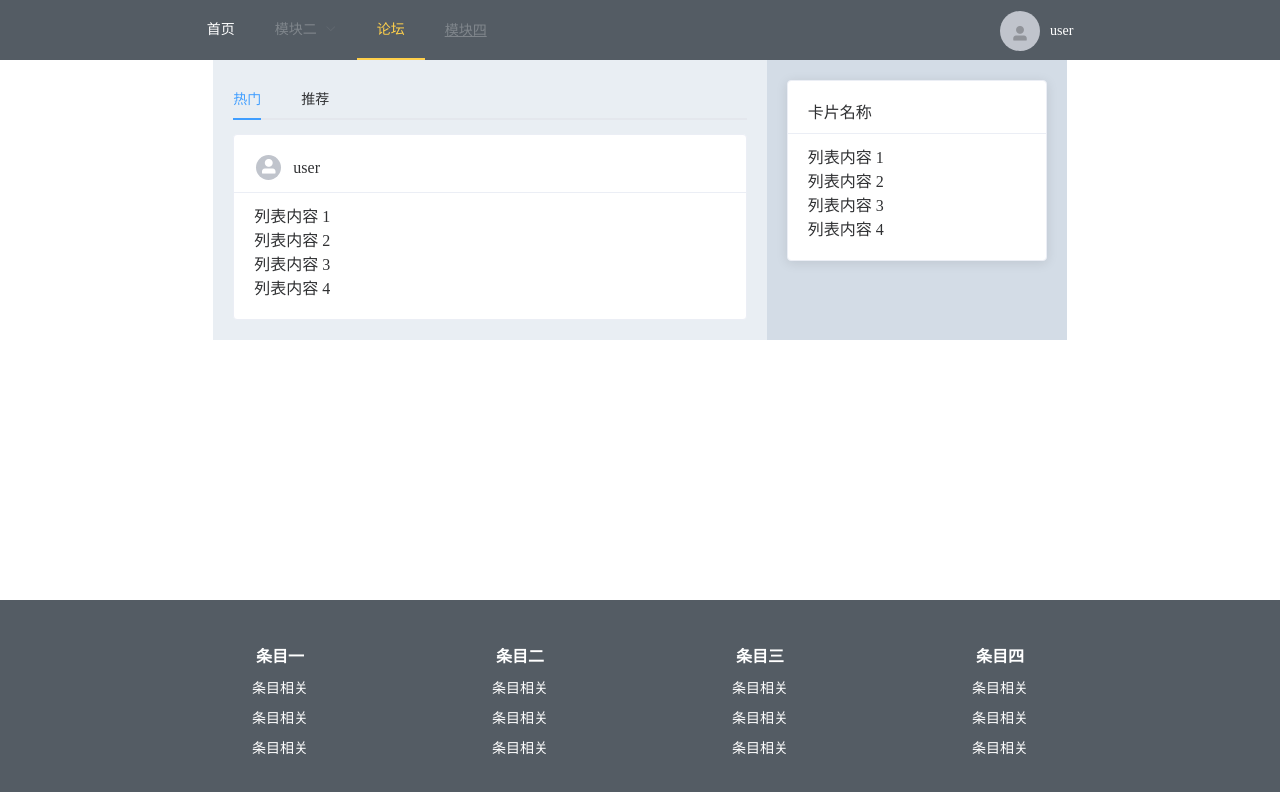
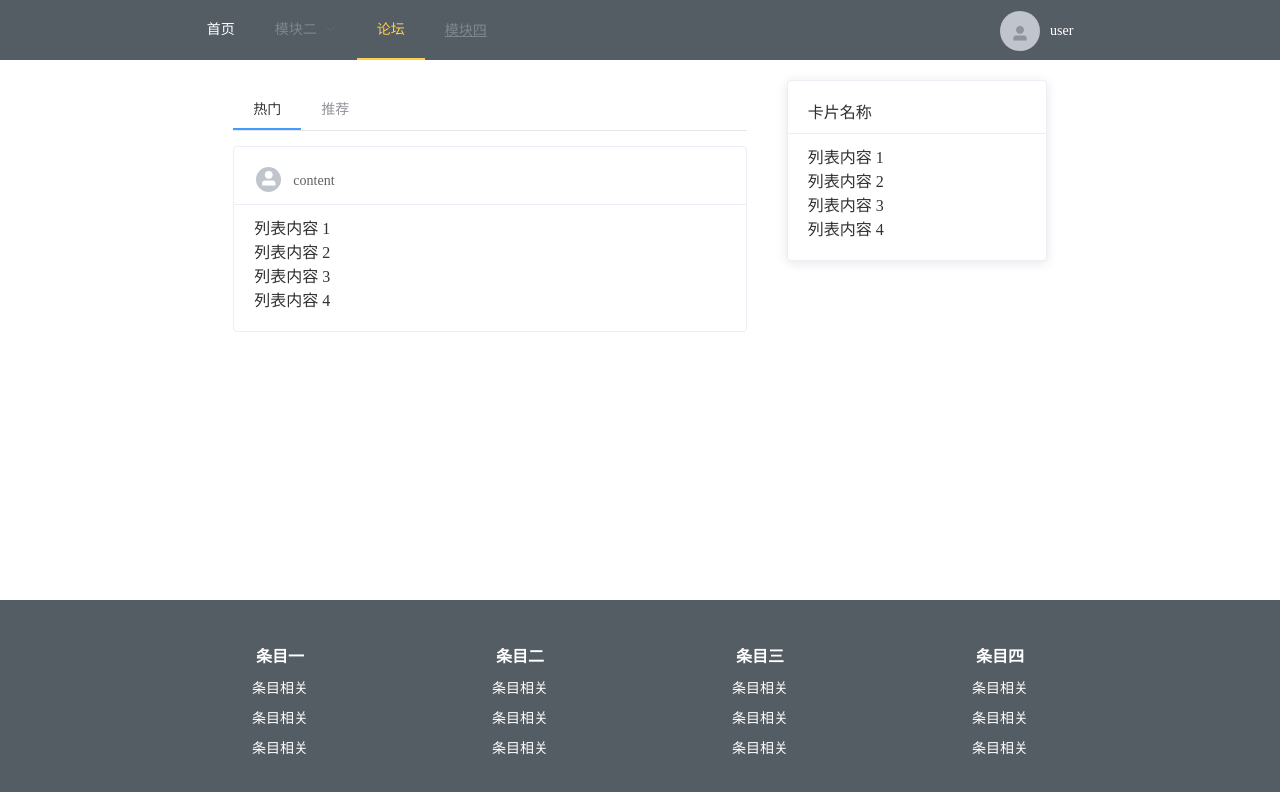
Before and after one commit to GGBoyCode/VueProject, a Vue app: page /forum in a window 1280 px wide. Shown: the top 792 px of the page. Built offline with nearby package versions, Linux system fonts and the light colour scheme.

Commit message:
完善论坛页面

```diff
--- a/src/router/index.js
+++ b/src/router/index.js
@@ -10,6 +10,8 @@ const Collection = () => import('../views/profile/page/Collection');
 const Connect = () => import('../views/profile/page/Connect');
 const Message = () => import('../views/profile/page/Message');
 const Forum = () => import('../views/forum/Forum');
+const Detail = () => import('../views/forum/Detail');
+const Interview = () => import('../views/forum/Interview');
 
 const routes = [
     //如果为'/home'则重定向为根目录'/'
@@ -26,7 +28,7 @@ const routes = [
     path: '/profile',
     name: 'profile',
     component: Profile,
-    children:[
+    children: [
       {
         path:'',
         redirect:'account'
@@ -51,14 +53,24 @@ const routes = [
         name: 'message',
         component: Message
       }
-
     ]
   },
   {
     path: '/forum',
     name: 'forum',
-    component: Forum
-  }
+    component: Forum,
+    children: [
+      {
+        path: '',
+        component: Interview
+      },
+      {
+        path: 'detail',
+        name: 'detail',
+        component:Detail
+      }
+    ]
+  },
 ]
 
 const router = new VueRouter({
--- /dev/null
+++ b/src/views/forum/Detail.vue
@@ -0,0 +1,66 @@
+<template>
+    <div class="detail">
+        <el-card>
+            <table class="table-header">
+                <tr>
+                    <td>
+                        <el-avatar :size="30" icon="el-icon-user-solid"></el-avatar>
+                    </td>
+                    <td>
+                        <el-link :underline="false">title</el-link>
+                    </td>
+                </tr>
+            </table>
+            <small style="color: rgba(191, 191, 191, 1)">username time</small>
+            <article>
+                <p>content</p>
+            </article>
+        </el-card>
+
+        <el-card class="pre-comment">
+            <small style="color: rgba(191, 191, 191, 1)">共1评论</small>
+        </el-card>
+
+        <el-card class="comment">
+            <template slot="header" >
+                <table class="table-header">
+                    <tr>
+                        <td>
+                            <el-avatar :size="25" icon="el-icon-user-solid"></el-avatar>
+                        </td>
+                        <td>
+                            <el-link :underline="false">username</el-link>
+                        </td>
+                    </tr>
+                </table>
+            </template>
+            <div v-for="o in 4" :key="o">
+                {{'列表内容 ' + o }}
+            </div>
+        </el-card>
+    </div>
+</template>
+
+<script>
+    export default {
+        name: "Detail"
+    }
+</script>
+
+<style scoped>
+    .el-avatar{
+        display: block;
+    }
+
+    .table-header tr td{
+        padding-right: 10px;
+    }
+
+    .pre-comment,.comment{
+        margin-top: 10px;
+    }
+
+    .pre-comment /deep/ .el-card__body{
+        padding: 5px 10px;
+    }
+</style>
--- a/src/views/forum/Forum.vue
+++ b/src/views/forum/Forum.vue
@@ -3,28 +3,7 @@
        <el-col :span="16">
            <el-container>
                <el-main>
-                    <el-tabs v-model="activeName">
-                       <el-tab-pane label="热门" name="first">
-                           <el-card class="box-card" shadow="hover">
-                               <template slot="header" >
-                                   <table class="table-header">
-                                       <tr>
-                                           <td>
-                                               <el-avatar :size="25" icon="el-icon-user-solid"></el-avatar>
-                                           </td>
-                                           <td>
-                                               <p>{{$store.state.user.nickname}}</p>
-                                           </td>
-                                       </tr>
-                                   </table>
-                               </template>
-                               <div v-for="o in 4" :key="o" class="text item">
-                                   {{'列表内容 ' + o }}
-                               </div>
-                           </el-card>
-                       </el-tab-pane>
-                       <el-tab-pane label="推荐" name="second">推荐</el-tab-pane>
-                    </el-tabs>
+                   <router-view></router-view>
                </el-main>
                <el-aside width="300px">
                    <el-card class="box-card" style="margin: 20px">
@@ -46,14 +25,14 @@
         name: "Forum",
         data() {
             return {
-                activeName:'first'
+
             }
         }
     }
 </script>
 
 <style scoped>
-    .el-aside {
+    /*.el-aside {
         background-color: #D3DCE6;
         color: #333;
     }
@@ -61,15 +40,7 @@
     .el-main {
         background-color: #E9EEF3;
         color: #333;
-    }
-
-    .el-avatar{
-        display: block;
-    }
-
-    .table-header tr td{
-        padding-right: 10px;
-    }
+    }*/
 
     /deep/ .el-card__header{
         padding-bottom: 10px;
--- /dev/null
+++ b/src/views/forum/Interview.vue
@@ -0,0 +1,59 @@
+<template>
+    <div class="interview">
+        <el-menu :default-active="activeIndex" class="el-menu-demo" mode="horizontal">
+            <el-menu-item index="1">热门</el-menu-item>
+            <el-menu-item index="2">推荐</el-menu-item>
+        </el-menu>
+        <el-card class="box-card" shadow="hover" @click.native="toDetail">
+            <template slot="header" >
+                <table class="table-header">
+                    <tr>
+                        <td>
+                            <el-avatar :size="25" icon="el-icon-user-solid"></el-avatar>
+                        </td>
+                        <td>
+                            <el-link :underline="false">content</el-link>
+                        </td>
+                    </tr>
+                </table>
+            </template>
+            <div v-for="o in 4" :key="o">
+                {{'列表内容 ' + o }}
+            </div>
+        </el-card>
+    </div>
+</template>
+
+<script>
+    export default {
+        name: "interview",
+        data(){
+            return {
+                activeIndex: '1'
+            };
+        },
+        methods:{
+            toDetail(){
+                this.$router.push('/forum/detail');
+            }
+        }
+    }
+</script>
+
+<style scoped>
+    .el-menu{
+        margin-bottom: 15px
+    }
+
+    .el-menu-item{
+        height: 50px
+    }
+
+    .el-avatar{
+        display: block;
+    }
+
+    .table-header tr td{
+        padding-right: 10px;
+    }
+</style>
```
